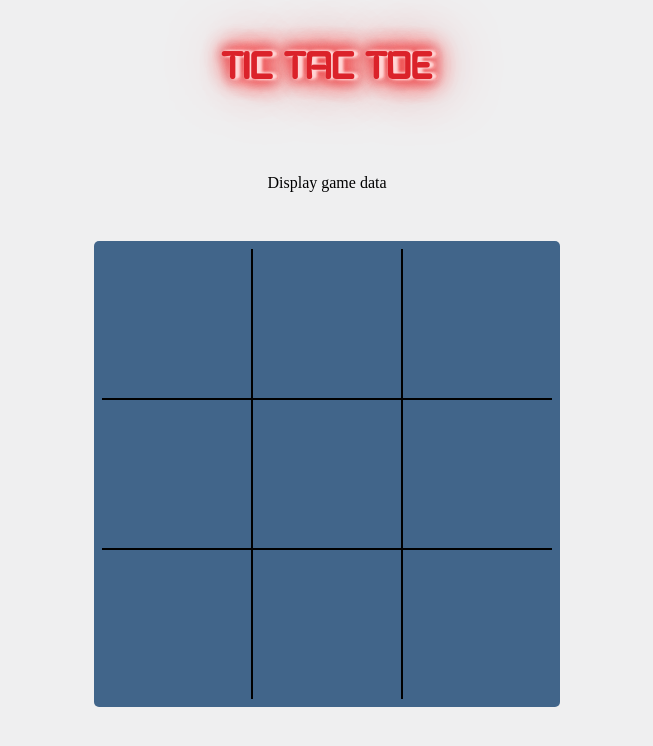
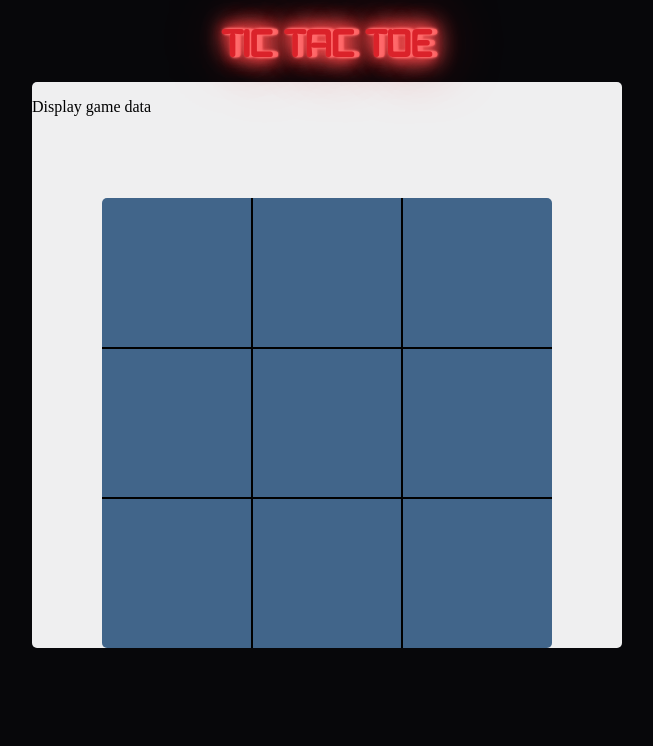
Before and after one commit to Hagnap/tic-tac-toe, a plain HTML site: page index.html in a window 1280 px wide. Shown: the whole page, without its empty margins (313-966 px from the left). Drawn offline with Linux system fonts and the light colour scheme.

Commit message:
Add background around game board

```diff
--- a/style.css
+++ b/style.css
@@ -5,7 +5,8 @@
 
 * {
     --GAMEBOARD_COLOR: #41658A;
-    --MAIN_BACKGROUND_COLOR: #EFEFF0;
+    --MAIN_BACKGROUND_COLOR: #07070A;
+    --SECONDARY_BACKGROUND_COLOR: #EFEFF0;
 }
 
 body {
@@ -15,9 +16,11 @@ body {
 .container {
     display: grid;
     grid-template-columns: 1fr 4fr 1fr;
-    grid-template-rows: 1fr 1fr 4fr;
+    grid-template-rows: 1fr 2fr 6fr;
     justify-items: center;
     align-items: center;
+
+    height: 80vh;
 }
 
 
@@ -25,6 +28,7 @@ h1,
 #game-data,
 #game-board {
     grid-column: 2 / 3;
+
 }
 
 h1 {
@@ -38,7 +42,7 @@ h1 {
     color: #DB222A;
     text-shadow:
     0 0 0 transparent,
-    .1vw 0vw .25vw #ffd8d8, .2vw 0vw .25vw #ffd8d8, .4vw 0vw .25vw #ffd8d8,
+    .1vw 0vw .25vw #FF6B6C, .2vw 0vw .25vw #FF6B6C, .4vw 0vw .25vw #FF6B6C,
 
     .1vw 0vw   0vw #f25757, .2vw 0vw   0vw #f25757, .4vw 0vw   0vw #f25757,
     .1vw 0vw  .1vw #f25757, .2vw 0vw  .1vw #f25757, .4vw 0vw  .1vw #f25757,
@@ -67,15 +71,29 @@ h1 {
     }
 }
 
+#game-data,
+#game-board {
+    background-color: var(--SECONDARY_BACKGROUND_COLOR);
+}
+
 #game-data {
+
+    border-top-right-radius: 5px;
+    border-top-left-radius: 5px;
+
     grid-row: 2 / 3;
+    height: 100%;
+    width: 70%;
 }
 
 #game-board {
 
-    background-color: var(--GAMEBOARD_COLOR);
-    padding: 8px;
+    width: 70%;
+    height: 100%;
+
     border-radius: 5px;
+    border-top-right-radius: 0px;
+    border-top-left-radius: 0px;
 
     grid-row: 3 / 4;
 
@@ -88,6 +106,8 @@ h1 {
 
 .grid-item {
     border: 1px solid black;
+    background-color: var(--GAMEBOARD_COLOR);
+
 
     display: flex;
     justify-content: center;
@@ -97,6 +117,23 @@ h1 {
 .grid-item > p {
     font-size: 48px;
 
+}
+
+
+#grid-item-1 {
+    border-top-left-radius: 5px;
+}
+
+#grid-item-3 {
+    border-top-right-radius: 5px;
+}
+
+#grid-item-7 {
+    border-bottom-left-radius: 5px;
+}
+
+#grid-item-9 {
+    border-bottom-right-radius: 5px;
 }
 
 #grid-item-1,
```
